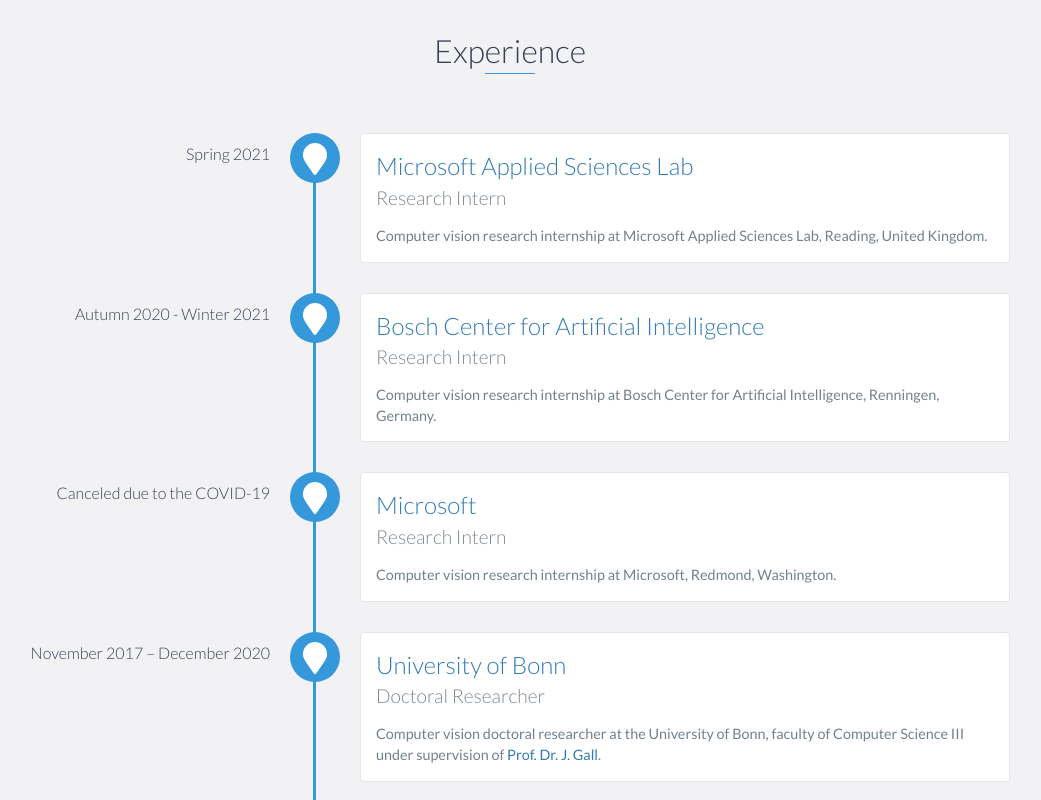
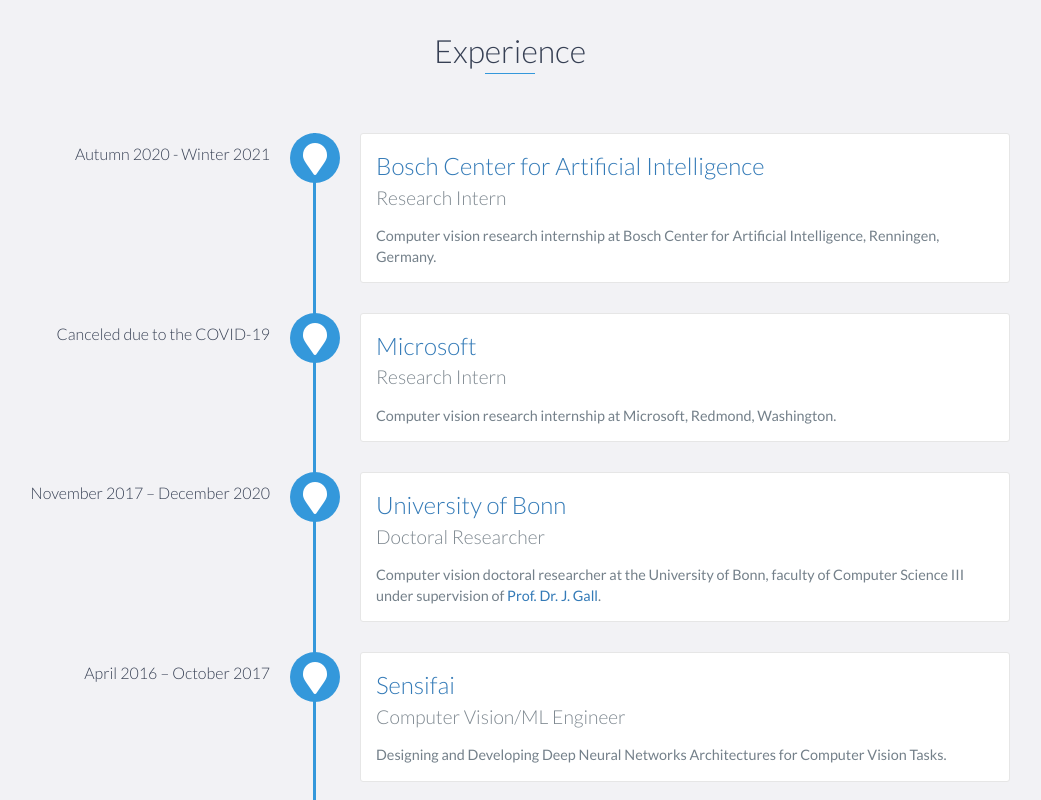
Before and after one commit to MohsenFayyaz89/mohsenfayyaz89.github.io, a website: page index.html in a window 1280 px wide. Shown: the part 4380-5180 px from the top of the page, without its empty margins (130-1171 px from the left). Drawn offline with nearby package versions, Linux system fonts and the light colour scheme.

Commit message:
Update index.html

```diff
--- a/index.html
+++ b/index.html
@@ -343,16 +343,7 @@
                 <h2 class="heading">Experience</h2>
                 <div id="experience-timeline">
 
-					<div data-date="Spring 2021">
-                        <h3><a href="https://www.microsoft.com/applied-sciences" target="_blank">Microsoft Applied Sciences Lab</a></h3>
-                        <h4>Research Intern</h4>
-                        <p>
-                            Computer vision research internship at Microsoft Applied Sciences Lab, Reading, United Kingdom.
-                        </p>
-                    </div>
-
-
-                	<div data-date="Autumn 2020 - Winter 2021">
+                   <div data-date="Autumn 2020 - Winter 2021">
                         <h3><a href="https://www.bosch-ai.com/" target="_blank">Bosch Center for Artificial Intelligence</a></h3>
                         <h4>Research Intern</h4>
                         <p>
```
